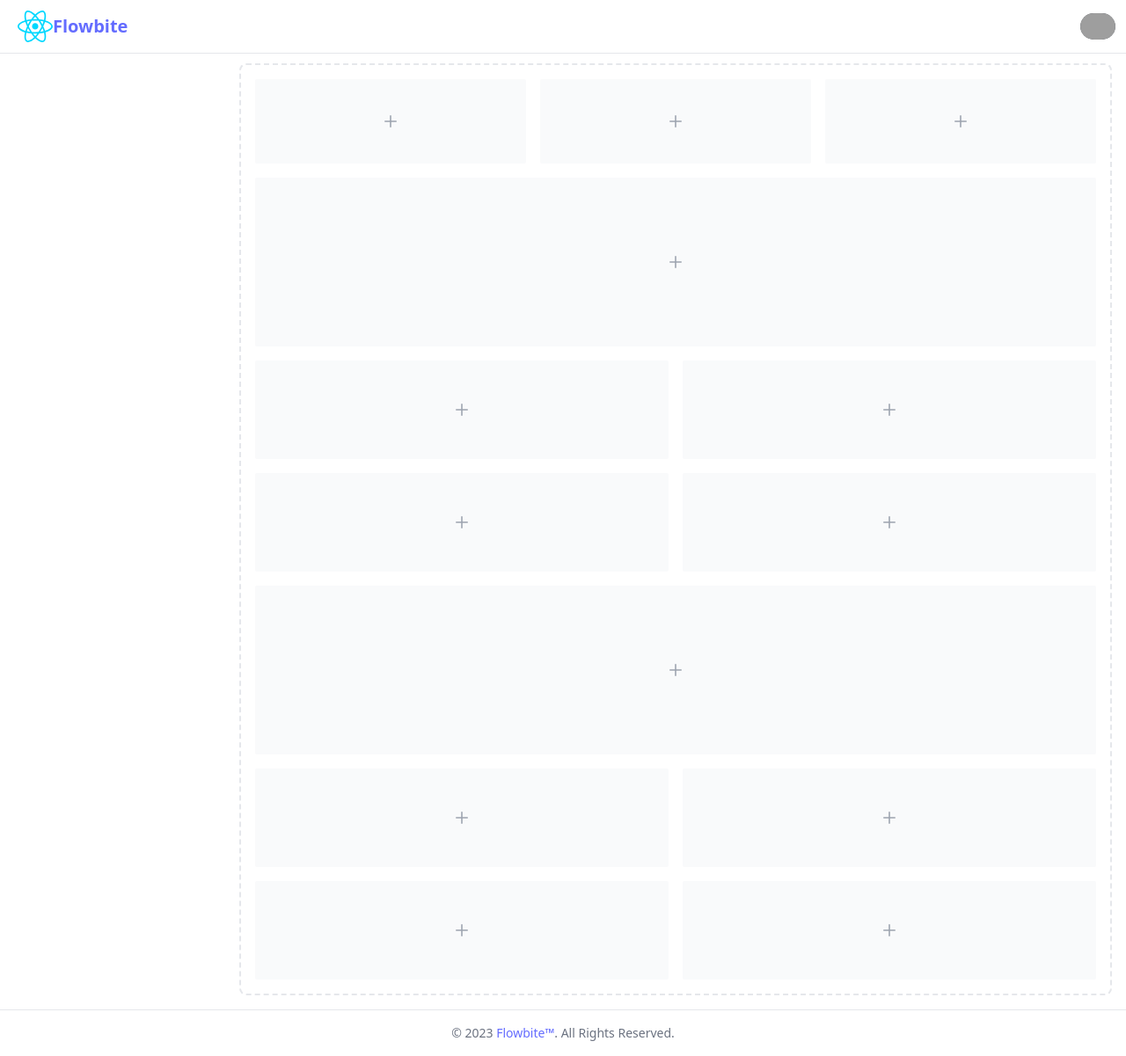
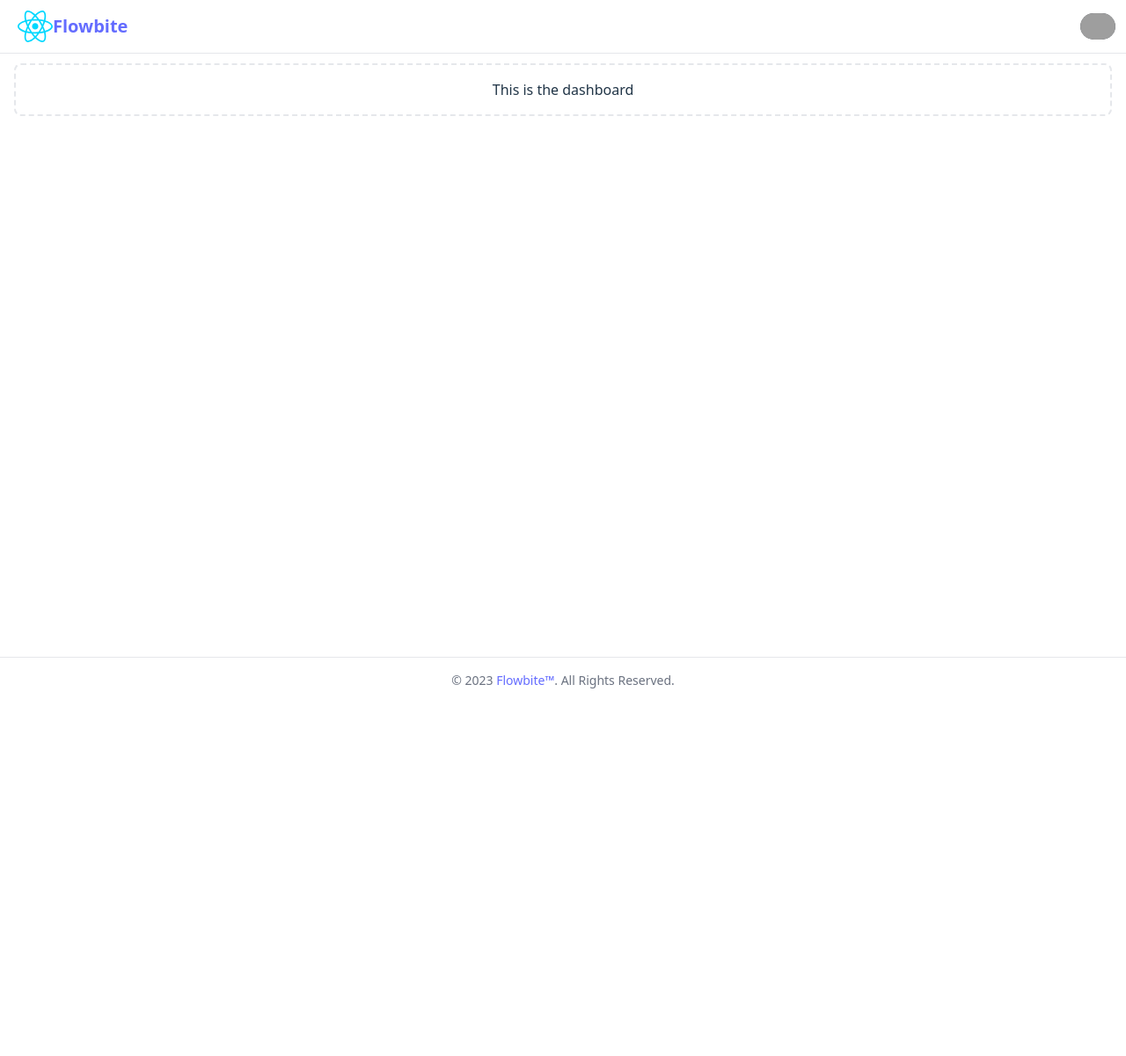
Before and after one commit to M-Araujo/BrightSteps, a React (Vite) app: page / in a window 1280 px wide. Shown: the whole page at 88% size. After the commit the page ends 800 px from the top, so only its background shows below. Built offline with nearby package versions, Linux system fonts and the light colour scheme; grey boxes are pictures that could not be loaded.

Commit message:
added routing and goals page

```diff
--- a/package.json
+++ b/package.json
@@ -30,6 +30,7 @@
     "eslint-plugin-react-hooks": "^5.2.0",
     "eslint-plugin-react-refresh": "^0.4.19",
     "globals": "^16.0.0",
+    "react-router-dom": "^6.30.0",
     "typescript": "~5.8.3",
     "typescript-eslint": "^8.30.1",
     "vite": "^6.3.5"
--- a/src/App.tsx
+++ b/src/App.tsx
@@ -1,19 +1,31 @@
-import './App.css'
+import './App.css';
+import { BrowserRouter, Routes, Route } from 'react-router-dom';
 import Topbar from './components/layout/Topbar.tsx';
 import Sidebar from './components/layout/Sidebar.tsx';
-import MainContent from './components/layout/MainContent.tsx';
 import Footer from './components/layout/Footer.tsx';
+import Dashboard from './routes/Dashboard.tsx';
+import Goals from './routes/Goals.tsx';
+
 
 function App() {
   return (
+    <BrowserRouter>
       <div className="flex flex-col min-h-screen">
         <Topbar />
-      <main className="flex-1">
+        <main className="flex flex-1">
           <Sidebar />
-        <MainContent />
+          <div className="p-4 w-full ml-0 sm:ml-64"> {/* Space for Sidebar */}
+            <div className="p-4 border-2 border-gray-200 border-dashed rounded-lg dark:border-gray-700 mt-14">
+              <Routes>
+                <Route path="/" element={<Dashboard />} />
+                <Route path="/goals" element={<Goals />} />
+              </Routes>
+            </div>
+          </div>
         </main>
         <Footer />
       </div>
+    </BrowserRouter>
   );
 }
 
--- a/src/components/layout/MainContent.tsx
+++ /dev/null
@@ -1,108 +0,0 @@
-export default function MainContent() {
-
-    return (
-        <>
-            <div className="p-4 sm:ml-64">
-                <div className="p-4 border-2 border-gray-200 border-dashed rounded-lg dark:border-gray-700 mt-14">
-                    <div className="grid grid-cols-3 gap-4 mb-4">
-                        <div className="flex items-center justify-center h-24 rounded-sm bg-gray-50 dark:bg-gray-800">
-                            <p className="text-2xl text-gray-400 dark:text-gray-500">
-                                <svg className="w-3.5 h-3.5" aria-hidden="true" xmlns="http://www.w3.org/2000/svg" fill="none" viewBox="0 0 18 18">
-                                    <path stroke="currentColor" stroke-linecap="round" stroke-linejoin="round" stroke-width="2" d="M9 1v16M1 9h16" />
-                                </svg>
-                            </p>
-                        </div>
-                        <div className="flex items-center justify-center h-24 rounded-sm bg-gray-50 dark:bg-gray-800">
-                            <p className="text-2xl text-gray-400 dark:text-gray-500">
-                                <svg className="w-3.5 h-3.5" aria-hidden="true" xmlns="http://www.w3.org/2000/svg" fill="none" viewBox="0 0 18 18">
-                                    <path stroke="currentColor" stroke-linecap="round" stroke-linejoin="round" stroke-width="2" d="M9 1v16M1 9h16" />
-                                </svg>
-                            </p>
-                        </div>
-                        <div className="flex items-center justify-center h-24 rounded-sm bg-gray-50 dark:bg-gray-800">
-                            <p className="text-2xl text-gray-400 dark:text-gray-500">
-                                <svg className="w-3.5 h-3.5" aria-hidden="true" xmlns="http://www.w3.org/2000/svg" fill="none" viewBox="0 0 18 18">
-                                    <path stroke="currentColor" stroke-linecap="round" stroke-linejoin="round" stroke-width="2" d="M9 1v16M1 9h16" />
-                                </svg>
-                            </p>
-                        </div>
-                    </div>
-                    <div className="flex items-center justify-center h-48 mb-4 rounded-sm bg-gray-50 dark:bg-gray-800">
-                        <p className="text-2xl text-gray-400 dark:text-gray-500">
-                            <svg className="w-3.5 h-3.5" aria-hidden="true" xmlns="http://www.w3.org/2000/svg" fill="none" viewBox="0 0 18 18">
-                                <path stroke="currentColor" stroke-linecap="round" stroke-linejoin="round" stroke-width="2" d="M9 1v16M1 9h16" />
-                            </svg>
-                        </p>
-                    </div>
-                    <div className="grid grid-cols-2 gap-4 mb-4">
-                        <div className="flex items-center justify-center rounded-sm bg-gray-50 h-28 dark:bg-gray-800">
-                            <p className="text-2xl text-gray-400 dark:text-gray-500">
-                                <svg className="w-3.5 h-3.5" aria-hidden="true" xmlns="http://www.w3.org/2000/svg" fill="none" viewBox="0 0 18 18">
-                                    <path stroke="currentColor" stroke-linecap="round" stroke-linejoin="round" stroke-width="2" d="M9 1v16M1 9h16" />
-                                </svg>
-                            </p>
-                        </div>
-                        <div className="flex items-center justify-center rounded-sm bg-gray-50 h-28 dark:bg-gray-800">
-                            <p className="text-2xl text-gray-400 dark:text-gray-500">
-                                <svg className="w-3.5 h-3.5" aria-hidden="true" xmlns="http://www.w3.org/2000/svg" fill="none" viewBox="0 0 18 18">
-                                    <path stroke="currentColor" stroke-linecap="round" stroke-linejoin="round" stroke-width="2" d="M9 1v16M1 9h16" />
-                                </svg>
-                            </p>
-                        </div>
-                        <div className="flex items-center justify-center rounded-sm bg-gray-50 h-28 dark:bg-gray-800">
-                            <p className="text-2xl text-gray-400 dark:text-gray-500">
-                                <svg className="w-3.5 h-3.5" aria-hidden="true" xmlns="http://www.w3.org/2000/svg" fill="none" viewBox="0 0 18 18">
-                                    <path stroke="currentColor" stroke-linecap="round" stroke-linejoin="round" stroke-width="2" d="M9 1v16M1 9h16" />
-                                </svg>
-                            </p>
-                        </div>
-                        <div className="flex items-center justify-center rounded-sm bg-gray-50 h-28 dark:bg-gray-800">
-                            <p className="text-2xl text-gray-400 dark:text-gray-500">
-                                <svg className="w-3.5 h-3.5" aria-hidden="true" xmlns="http://www.w3.org/2000/svg" fill="none" viewBox="0 0 18 18">
-                                    <path stroke="currentColor" stroke-linecap="round" stroke-linejoin="round" stroke-width="2" d="M9 1v16M1 9h16" />
-                                </svg>
-                            </p>
-                        </div>
-                    </div>
-                    <div className="flex items-center justify-center h-48 mb-4 rounded-sm bg-gray-50 dark:bg-gray-800">
-                        <p className="text-2xl text-gray-400 dark:text-gray-500">
-                            <svg className="w-3.5 h-3.5" aria-hidden="true" xmlns="http://www.w3.org/2000/svg" fill="none" viewBox="0 0 18 18">
-                                <path stroke="currentColor" stroke-linecap="round" stroke-linejoin="round" stroke-width="2" d="M9 1v16M1 9h16" />
-                            </svg>
-                        </p>
-                    </div>
-                    <div className="grid grid-cols-2 gap-4">
-                        <div className="flex items-center justify-center rounded-sm bg-gray-50 h-28 dark:bg-gray-800">
-                            <p className="text-2xl text-gray-400 dark:text-gray-500">
-                                <svg className="w-3.5 h-3.5" aria-hidden="true" xmlns="http://www.w3.org/2000/svg" fill="none" viewBox="0 0 18 18">
-                                    <path stroke="currentColor" stroke-linecap="round" stroke-linejoin="round" stroke-width="2" d="M9 1v16M1 9h16" />
-                                </svg>
-                            </p>
-                        </div>
-                        <div className="flex items-center justify-center rounded-sm bg-gray-50 h-28 dark:bg-gray-800">
-                            <p className="text-2xl text-gray-400 dark:text-gray-500">
-                                <svg className="w-3.5 h-3.5" aria-hidden="true" xmlns="http://www.w3.org/2000/svg" fill="none" viewBox="0 0 18 18">
-                                    <path stroke="currentColor" stroke-linecap="round" stroke-linejoin="round" stroke-width="2" d="M9 1v16M1 9h16" />
-                                </svg>
-                            </p>
-                        </div>
-                        <div className="flex items-center justify-center rounded-sm bg-gray-50 h-28 dark:bg-gray-800">
-                            <p className="text-2xl text-gray-400 dark:text-gray-500">
-                                <svg className="w-3.5 h-3.5" aria-hidden="true" xmlns="http://www.w3.org/2000/svg" fill="none" viewBox="0 0 18 18">
-                                    <path stroke="currentColor" stroke-linecap="round" stroke-linejoin="round" stroke-width="2" d="M9 1v16M1 9h16" />
-                                </svg>
-                            </p>
-                        </div>
-                        <div className="flex items-center justify-center rounded-sm bg-gray-50 h-28 dark:bg-gray-800">
-                            <p className="text-2xl text-gray-400 dark:text-gray-500">
-                                <svg className="w-3.5 h-3.5" aria-hidden="true" xmlns="http://www.w3.org/2000/svg" fill="none" viewBox="0 0 18 18">
-                                    <path stroke="currentColor" stroke-linecap="round" stroke-linejoin="round" stroke-width="2" d="M9 1v16M1 9h16" />
-                                </svg>
-                            </p>
-                        </div>
-                    </div>
-                </div>
-            </div>
-        </>
-    );
-}
--- a/src/components/layout/Topbar.tsx
+++ b/src/components/layout/Topbar.tsx
@@ -1,4 +1,5 @@
 import logo from './../../assets/react.svg';
+import { Link } from 'react-router-dom';
 
 export default function Topbar() {
 
@@ -12,13 +13,13 @@ export default function Topbar() {
                             <button data-drawer-target="logo-sidebar" data-drawer-toggle="logo-sidebar" aria-controls="logo-sidebar" type="button" className="inline-flex items-center p-2 text-sm text-gray-500 rounded-lg sm:hidden hover:bg-gray-100 focus:outline-none focus:ring-2 focus:ring-gray-200 dark:text-gray-400 dark:hover:bg-gray-700 dark:focus:ring-gray-600">
                                 <span className="sr-only">Open sidebar</span>
                                 <svg className="w-6 h-6" aria-hidden="true" fill="currentColor" viewBox="0 0 20 20" xmlns="http://www.w3.org/2000/svg">
-                                    <path clip-rule="evenodd" fill-rule="evenodd" d="M2 4.75A.75.75 0 012.75 4h14.5a.75.75 0 010 1.5H2.75A.75.75 0 012 4.75zm0 10.5a.75.75 0 01.75-.75h7.5a.75.75 0 010 1.5h-7.5a.75.75 0 01-.75-.75zM2 10a.75.75 0 01.75-.75h14.5a.75.75 0 010 1.5H2.75A.75.75 0 012 10z"></path>
+                                    <path clipRule="evenodd" fillRule="evenodd" d="M2 4.75A.75.75 0 012.75 4h14.5a.75.75 0 010 1.5H2.75A.75.75 0 012 4.75zm0 10.5a.75.75 0 01.75-.75h7.5a.75.75 0 010 1.5h-7.5a.75.75 0 01-.75-.75zM2 10a.75.75 0 01.75-.75h14.5a.75.75 0 010 1.5H2.75A.75.75 0 012 10z"></path>
                                 </svg>
                             </button>
-                            <a href="https://flowbite.com" className="flex ms-2 md:me-24">
+                            <Link to="/" className="flex ms-2 md:me-24">
                                 <img src={logo} alt="Logo" className="w-10 h-auto" />
                                 <span className="self-center text-xl font-semibold sm:text-2xl whitespace-nowrap dark:text-white">Flowbite</span>
-                            </a>
+                            </Link>
                         </div>
                         <div className="flex items-center">
                             <div className="flex items-center ms-3">
--- a/src/components/Dashboard.tsx
+++ b/src/routes/Dashboard.tsx
@@ -2,7 +2,7 @@ function Dashboard() {
 
     return (
         <>
-            This is the
+            This is the dashboard
         </>
     );
 
--- /dev/null
+++ b/src/routes/Goals.tsx
@@ -0,0 +1,8 @@
+export default function Goals() {
+
+    return (
+        <>
+            This is the goals page
+        </>
+    );
+}
```
Also changed, not shown: src/components/layout/Sidebar.tsx (+9 -6 lines), 1 other file (tests, documents, lock files or other folders). Lines whose indentation alone changed are shown as unchanged.
